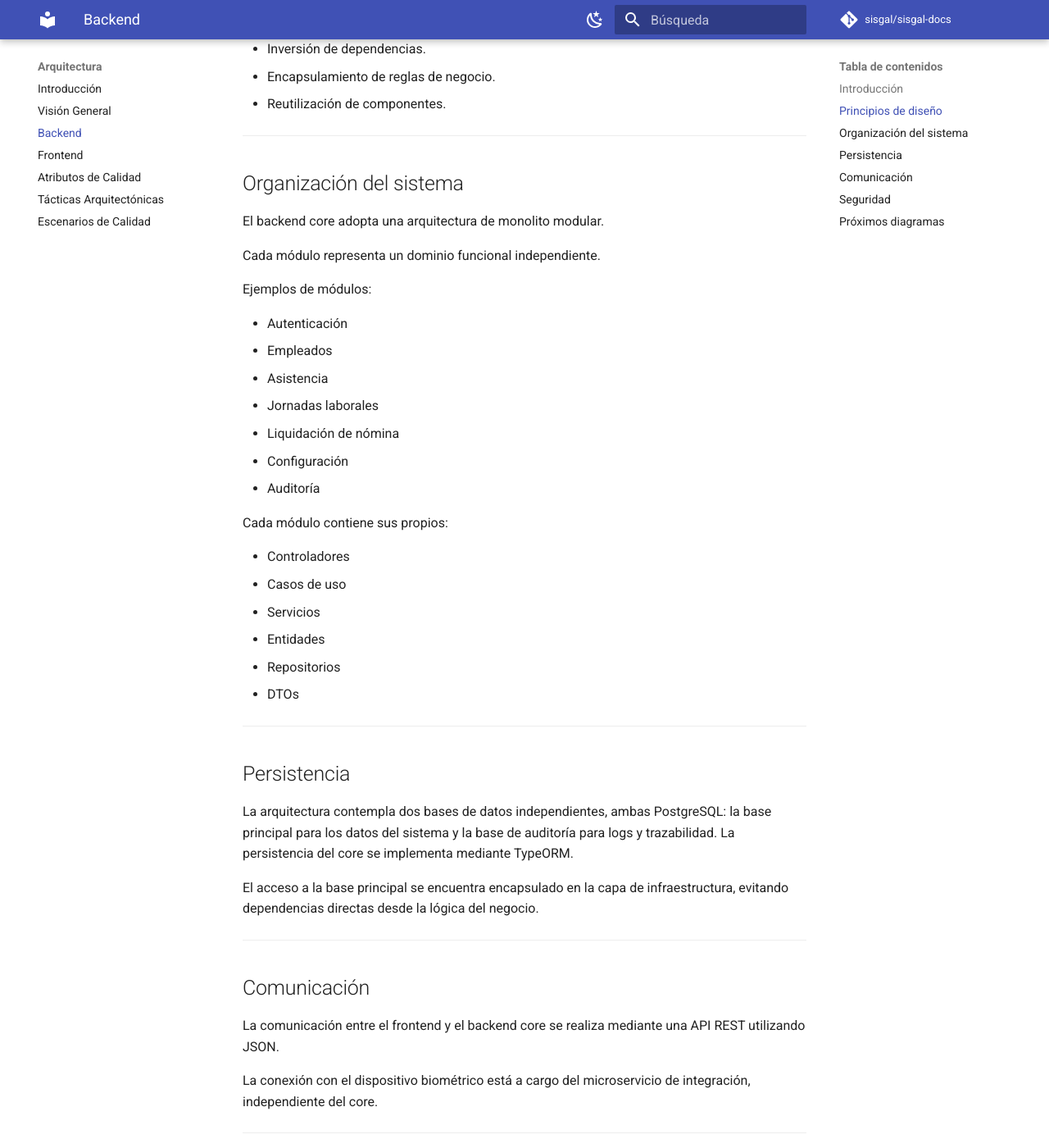
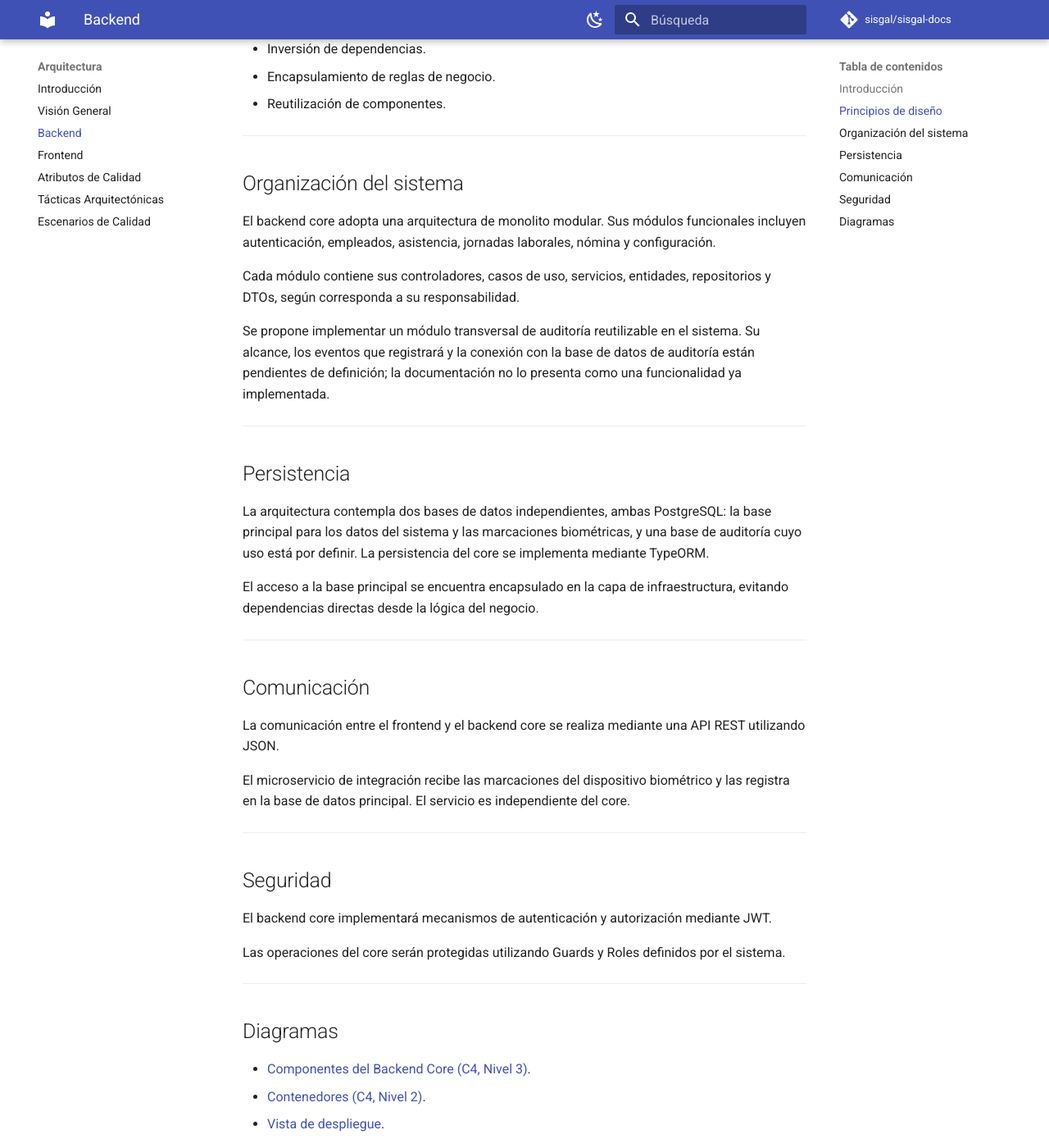
Before and after one commit to sisgal-platform/sisgal-docs, an MkDocs documentation site: the page built from docs/architecture/backend.md, in a window 1280 px wide and 1400 px high, scrolled down 686 px. Shown: the whole window at 82% size. Built offline with MkDocs 1.6.1 and Material for MkDocs 9.7.7, drawn with Linux system fonts in a browser that asks for light colours; comment, search, counter and statistics services are not loaded; some of the changed text lies outside the part shown.

Commit message:
docs: align architecture with confirmed component and deployment details

```diff
--- a/docs/architecture/backend.md
+++ b/docs/architecture/backend.md
@@ -23,34 +23,17 @@ El backend core fue diseñado siguiendo los siguientes principios:
 
 ## Organización del sistema
 
-El backend core adopta una arquitectura de monolito modular.
+El backend core adopta una arquitectura de monolito modular. Sus módulos funcionales incluyen autenticación, empleados, asistencia, jornadas laborales, nómina y configuración.
 
-Cada módulo representa un dominio funcional independiente.
+Cada módulo contiene sus controladores, casos de uso, servicios, entidades, repositorios y DTOs, según corresponda a su responsabilidad.
 
-Ejemplos de módulos:
-
-- Autenticación
-- Empleados
-- Asistencia
-- Jornadas laborales
-- Liquidación de nómina
-- Configuración
-- Auditoría
-
-Cada módulo contiene sus propios:
-
-- Controladores
-- Casos de uso
-- Servicios
-- Entidades
-- Repositorios
-- DTOs
+Se propone implementar un módulo transversal de auditoría reutilizable en el sistema. Su alcance, los eventos que registrará y la conexión con la base de datos de auditoría están pendientes de definición; la documentación no lo presenta como una funcionalidad ya implementada.
 
 ---
 
 ## Persistencia
 
-La arquitectura contempla dos bases de datos independientes, ambas PostgreSQL: la base principal para los datos del sistema y la base de auditoría para logs y trazabilidad. La persistencia del core se implementa mediante TypeORM.
+La arquitectura contempla dos bases de datos independientes, ambas PostgreSQL: la base principal para los datos del sistema y las marcaciones biométricas, y una base de auditoría cuyo uso está por definir. La persistencia del core se implementa mediante TypeORM.
 
 El acceso a la base principal se encuentra encapsulado en la capa de infraestructura, evitando dependencias directas desde la lógica del negocio.
 
@@ -60,7 +43,7 @@ El acceso a la base principal se encuentra encapsulado en la capa de infraestruc
 
 La comunicación entre el frontend y el backend core se realiza mediante una API REST utilizando JSON.
 
-La conexión con el dispositivo biométrico está a cargo del microservicio de integración, independiente del core.
+El microservicio de integración recibe las marcaciones del dispositivo biométrico y las registra en la base de datos principal. El servicio es independiente del core.
 
 ---
 
@@ -72,9 +55,8 @@ Las operaciones del core serán protegidas utilizando Guards y Roles definidos p
 
 ---
 
-## Próximos diagramas
+## Diagramas
 
-- Diagrama de componentes.
-- Diagrama de paquetes.
-- Diagrama de dependencias.
-- Diagrama de módulos.
+- [Componentes del Backend Core (C4, Nivel 3)](../diagrams/components-backend.md).
+- [Contenedores (C4, Nivel 2)](../diagrams/containers.md).
+- [Vista de despliegue](../diagrams/deployment.md).
```
